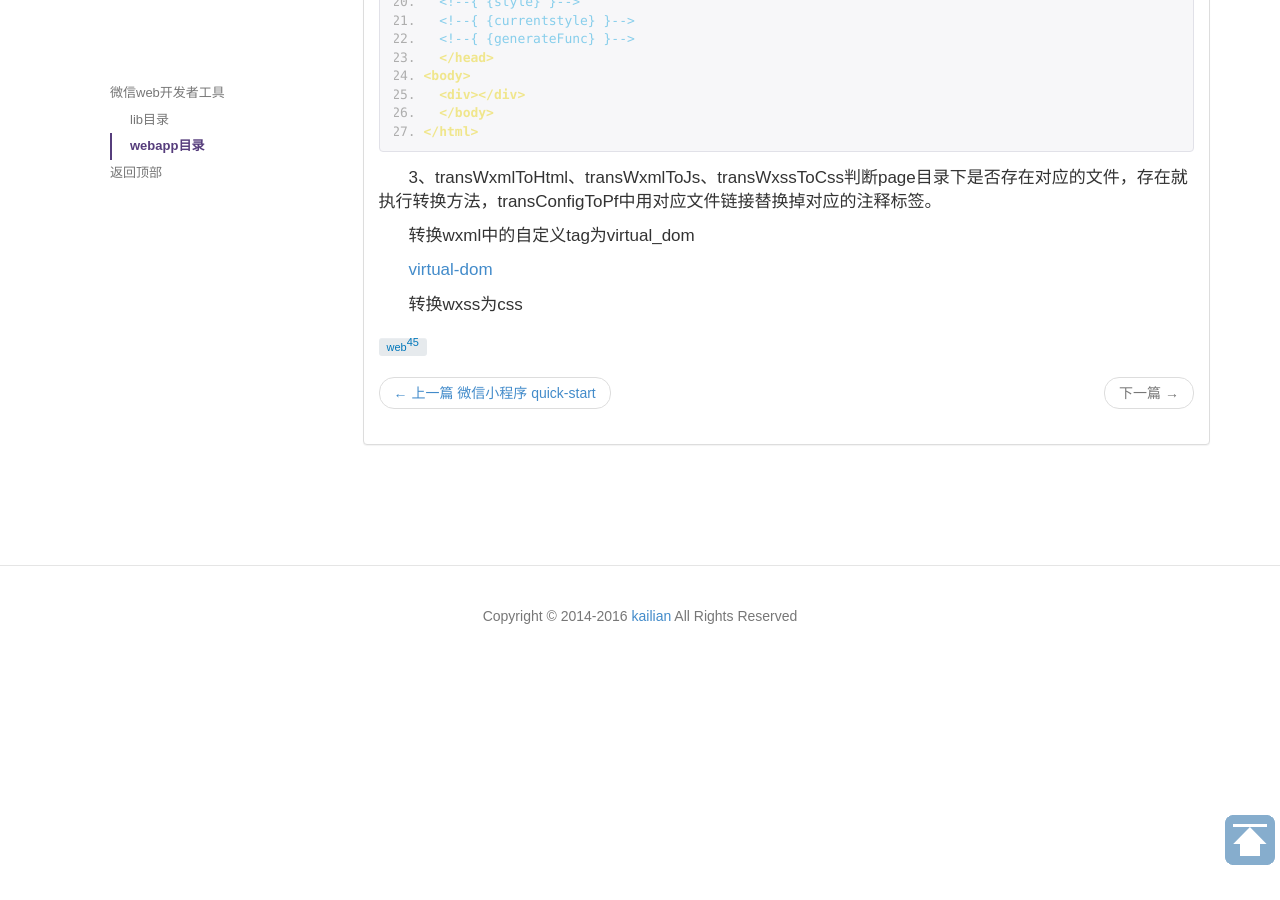
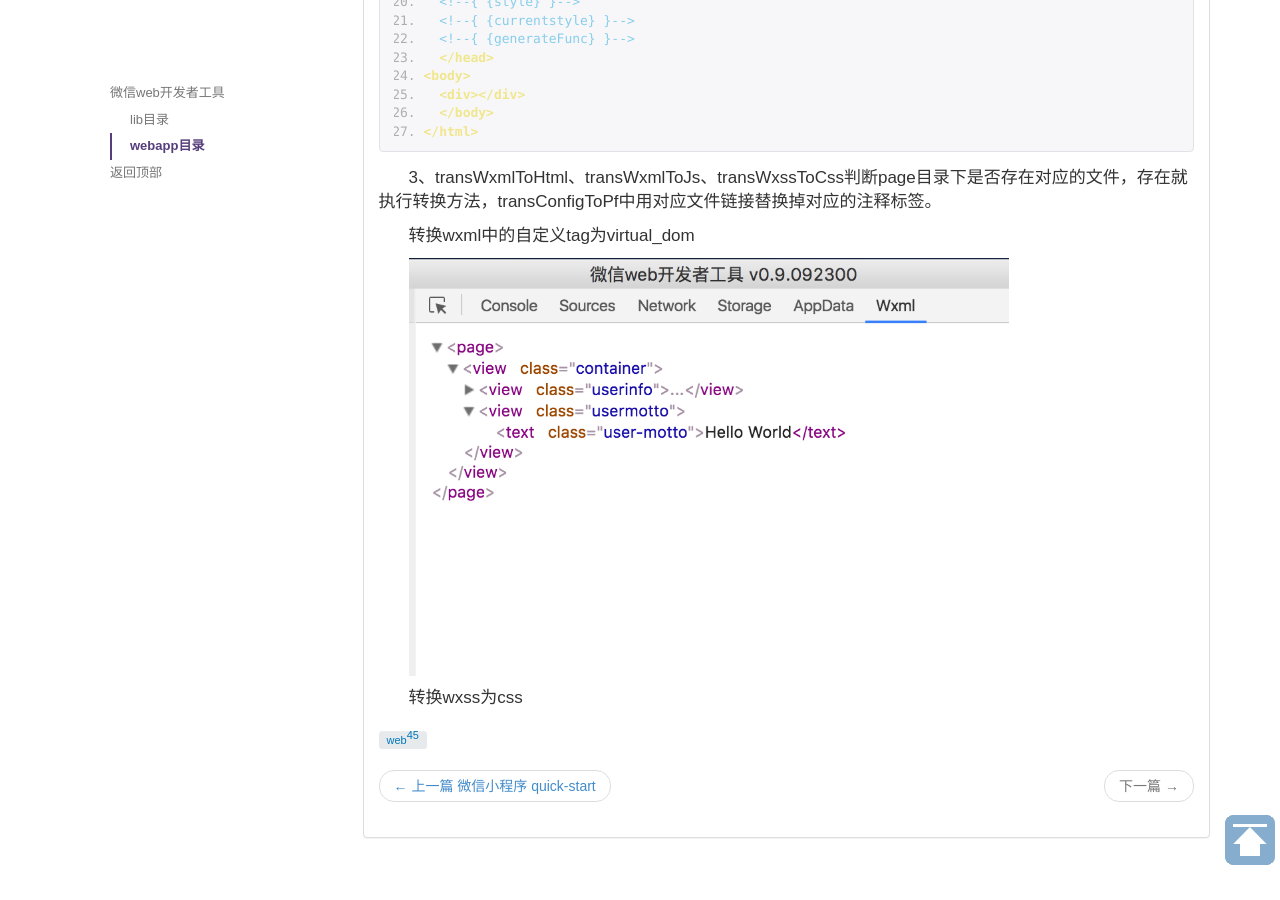
Before and after one commit to kailian/kailian.github.io, a Jekyll site: the page built from _posts/2016-10-04-wechat-web-devtool.md, in a window 1280 px wide and 900 px high, scrolled down 3126 px. Built offline with Jekyll 4.4.1, drawn with Linux system fonts in a browser that asks for light colours; comment, search, counter and statistics services are not loaded.

Commit message:
【文章】微信小程序

```diff
--- a/_posts/2016-10-04-wechat-web-devtool.md
+++ b/_posts/2016-10-04-wechat-web-devtool.md
@@ -183,6 +183,6 @@
 
 转换wxml中的自定义tag为virtual_dom
 
-[virtual-dom](/images/201610/virtual-dom.png)
+![virtual-dom](/images/201610/virtual-dom.png)
 
 转换wxss为css
```
